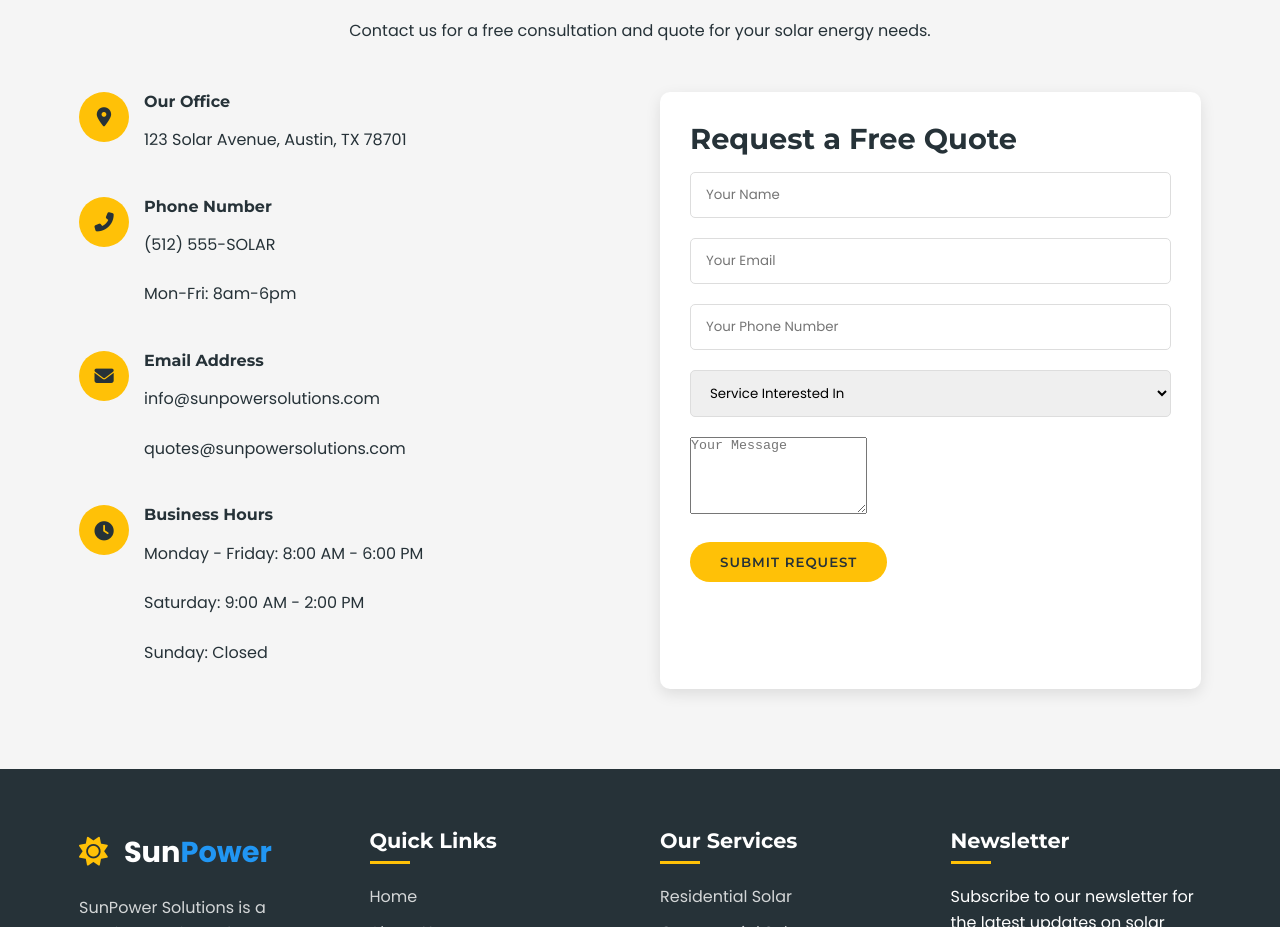
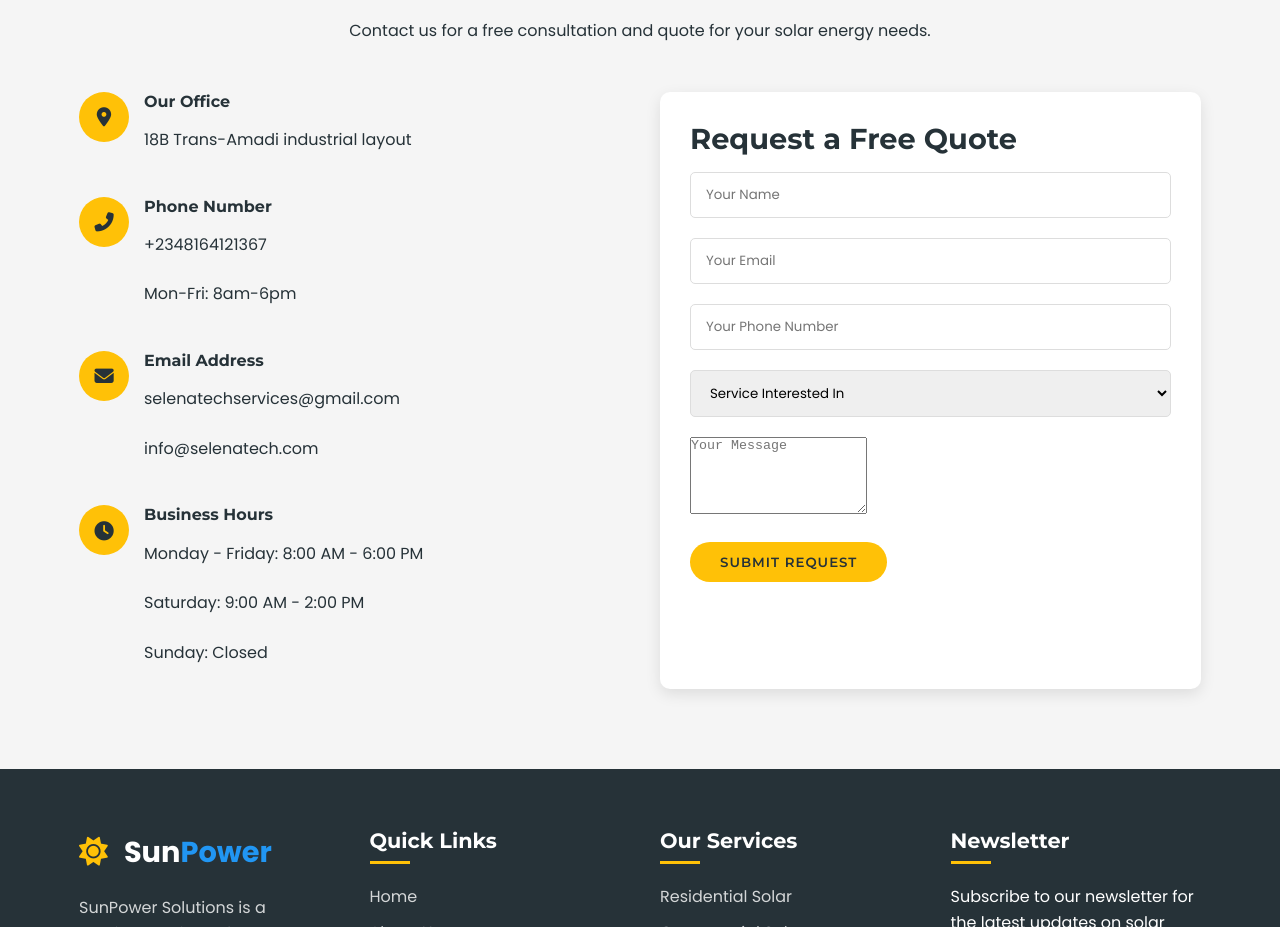
Before and after one commit to Davicy36/Selenatech-Solar-, a plain HTML site: page index.html in a window 1280 px wide. Shown: the part 5280-6207 px from the top of the page. Drawn offline with Linux system fonts and the light colour scheme.

Commit message:
Update index.html

```diff
--- a/index.html
+++ b/index.html
@@ -1,5 +1,4 @@
-
- <!DOCTYPE html>
+<!DOCTYPE html>
 <html lang="en">
 <head>
     <meta charset="UTF-8">
@@ -1212,7 +1211,7 @@
                         </div>
                         <div class="contact-details">
                             <h4>Our Office</h4>
-                            <p>123 Solar Avenue, Austin, TX 78701</p>
+                            <p>18B Trans-Amadi industrial layout</p>
                         </div>
                     </div>
 
@@ -1222,7 +1221,7 @@
                         </div>
                         <div class="contact-details">
                             <h4>Phone Number</h4>
-                            <p>(512) 555-SOLAR</p>
+                            <p>+2348164121367</p>
                             <p>Mon-Fri: 8am-6pm</p>
                         </div>
                     </div>
@@ -1233,8 +1232,8 @@
                         </div>
                         <div class="contact-details">
                             <h4>Email Address</h4>
-                            <p>info@sunpowersolutions.com</p>
-                            <p>quotes@sunpowersolutions.com</p>
+                            <p>selenatechservices@gmail.com</p>
+                            <p>info@selenatech.com</p>
                         </div>
                     </div>
 
@@ -1297,7 +1296,7 @@
                     </div>
                     <p>SunPower Solutions is a leading provider of solar energy systems for residential and commercial properties. We are committed to delivering sustainable energy solutions that save money and protect the environment.</p>
                     <div class="social-links">
-                        <a href="#"><i class="fab fa-facebook-f"></i></a>
+                        <a href="https://facebook.com/meselenatechnology" target="_blank"><i class="fab fa-facebook-f"></i></a>
                         <a href="#"><i class="fab fa-twitter"></i></a>
                         <a href="#"><i class="fab fa-instagram"></i></a>
                         <a href="#"><i class="fab fa-linkedin-in"></i></a>
```
